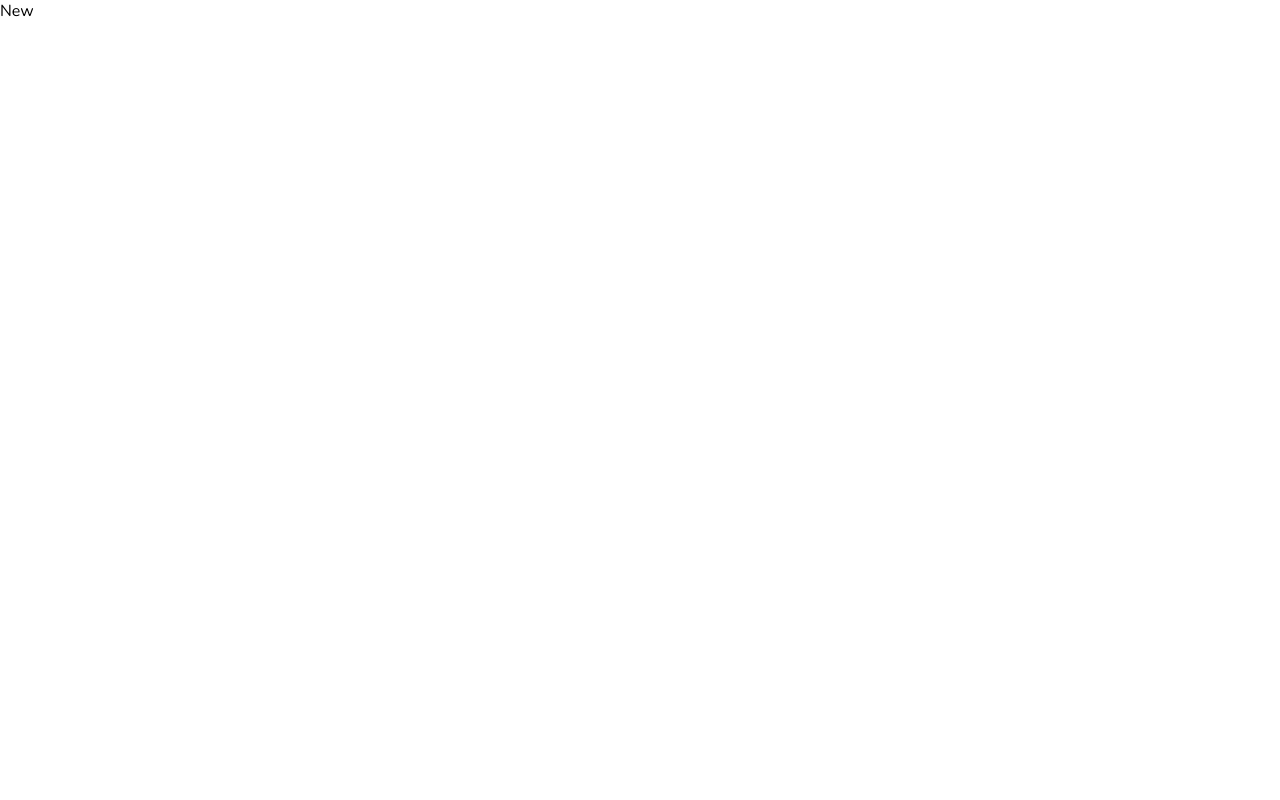
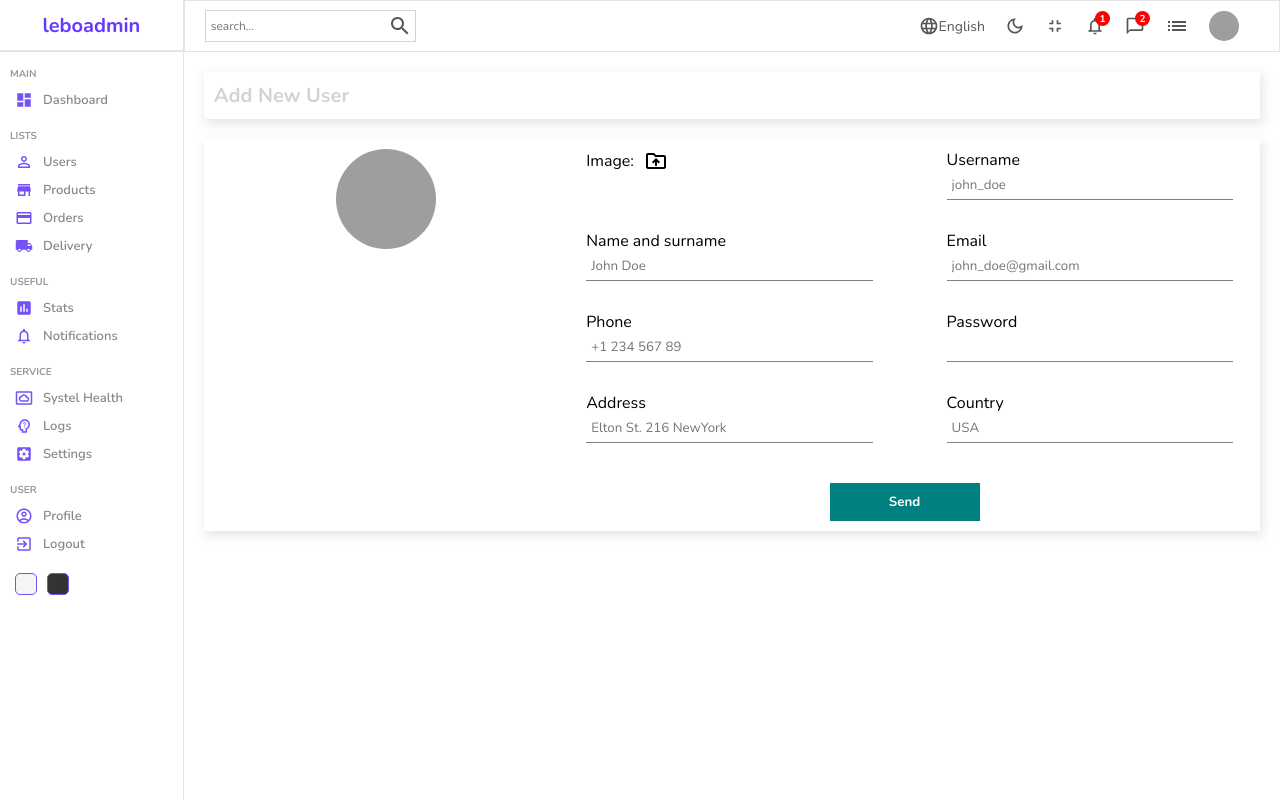
Before and after one commit to tafitahery/firebase, a React (Create React App) app in the folder client/: page /users/new in a window 1280 px wide. Built offline with nearby package versions, Linux system fonts and the light colour scheme; grey boxes are pictures that could not be loaded.

Commit message:
React Form Page Design

```diff
--- a/client/src/App.js
+++ b/client/src/App.js
@@ -5,6 +5,8 @@
 import List from './pages/list/List';
 import New from './pages/new/New';
 import Single from './pages/single/Single';
+
+import { productInputs, userInputs } from './formSource';
 
 function App() {
   return (
@@ -17,12 +19,18 @@
             <Route path="users">
               <Route index element={<List />} />
               <Route path=":userId" element={<Single />} />
-              <Route path="new" element={<New />} />
+              <Route
+                path="new"
+                element={<New inputs={userInputs} title="Add New User" />}
+              />
             </Route>
             <Route path="products">
               <Route index element={<List />} />
               <Route path=":productId" element={<Single />} />
-              <Route path="new" element={<New />} />
+              <Route
+                path="new"
+                element={<New inputs={productInputs} title="Add New Product" />}
+              />
             </Route>
           </Route>
         </Routes>
--- /dev/null
+++ b/client/src/formSource.js
@@ -0,0 +1,76 @@
+export const userInputs = [
+  {
+    id: 1,
+    label: 'Username',
+    type: 'text',
+    placeholder: 'john_doe',
+  },
+  {
+    id: 2,
+    label: 'Name and surname',
+    type: 'text',
+    placeholder: 'John Doe',
+  },
+  {
+    id: 3,
+    label: 'Email',
+    type: 'mail',
+    placeholder: 'john_doe@gmail.com',
+  },
+  {
+    id: 4,
+    label: 'Phone',
+    type: 'text',
+    placeholder: '+1 234 567 89',
+  },
+  {
+    id: 5,
+    label: 'Password',
+    type: 'password',
+  },
+  {
+    id: 6,
+    label: 'Address',
+    type: 'text',
+    placeholder: 'Elton St. 216 NewYork',
+  },
+  {
+    id: 7,
+    label: 'Country',
+    type: 'text',
+    placeholder: 'USA',
+  },
+];
+
+export const productInputs = [
+  {
+    id: 1,
+    label: 'Title',
+    type: 'text',
+    placeholder: 'Apple Macbook Pro',
+  },
+  {
+    id: 2,
+    label: 'Description',
+    type: 'text',
+    placeholder: 'Description',
+  },
+  {
+    id: 3,
+    label: 'Category',
+    type: 'text',
+    placeholder: 'Computers',
+  },
+  {
+    id: 4,
+    label: 'Price',
+    type: 'text',
+    placeholder: '100',
+  },
+  {
+    id: 5,
+    label: 'Stock',
+    type: 'text',
+    placeholder: 'in stock',
+  },
+];
--- a/client/src/pages/new/New.jsx
+++ b/client/src/pages/new/New.jsx
@@ -1,5 +1,63 @@
 import './new.scss';
 
-export default function New() {
-  return <div>New</div>;
+import Sidebar from '../../components/sidebar/Sidebar';
+import Navbar from '../../components/navbar/Navbar';
+
+import { DriveFolderUploadOutlined } from '@mui/icons-material';
+import { useState } from 'react';
+
+export default function New({ inputs, title }) {
+  const [file, setFile] = useState('');
+
+  console.log(file);
+
+  return (
+    <div className="new">
+      <Sidebar />
+      <div className="newContainer">
+        <Navbar />
+        <div className="top">
+          <h1 className="title">{title}</h1>
+        </div>
+        <div className="bottom">
+          <div className="left">
+            <img
+              src={
+                file
+                  ? URL.createObjectURL(file)
+                  : 'https://icon-library.com/images/no-image-icon/no-image-icon-0.jpg'
+              }
+              alt=""
+            />
+          </div>
+          <div className="right">
+            <form>
+              <div className="formInput">
+                <label htmlFor="file">
+                  Image: <DriveFolderUploadOutlined className="icon" />
+                </label>
+                <input
+                  type="file"
+                  id="file"
+                  onChange={(e) => setFile(e.target.files[0])}
+                  style={{ display: 'none' }}
+                />
+              </div>
+              {inputs.map((input) => (
+                <div className="formInput" key={input.id}>
+                  <label htmlFor={input.id}>{input.label}</label>
+                  <input
+                    type={input.type}
+                    placeholder={input.placeholder}
+                    id={input.id}
+                  />
+                </div>
+              ))}
+              <button>Send</button>
+            </form>
+          </div>
+        </div>
+      </div>
+    </div>
+  );
 }
--- a/client/src/pages/new/new.scss
+++ b/client/src/pages/new/new.scss
@@ -0,0 +1,78 @@
+.new {
+  width: 100%;
+  display: flex;
+
+  .newContainer {
+    flex: 6;
+
+    .top,
+    .bottom {
+      -webkit-box-shadow: 2px 4px 10px 1px rgba(0, 0, 0, 0.47);
+      box-shadow: 2px 4px 10px 1px rgba(201, 201, 201, 0.47);
+      padding: 10px;
+      margin: 20px;
+      display: flex;
+
+      .title {
+        color: lightgray;
+        font-size: 20px;
+      }
+
+      .left {
+        flex: 1;
+        text-align: center;
+
+        img {
+          width: 100px;
+          height: 100px;
+          border-radius: 50%;
+          object-fit: cover;
+        }
+      }
+
+      .right {
+        flex: 2;
+
+        form {
+          display: flex;
+          flex-wrap: wrap;
+          gap: 30px;
+          justify-content: space-around;
+
+          .formInput {
+            width: 40%;
+
+            label {
+              display: flex;
+              align-items: center;
+              gap: 10px;
+
+              .icon {
+                cursor: pointer;
+              }
+            }
+
+            input {
+              width: 100%;
+              padding: 5px;
+              border: none;
+              outline: none;
+              border-bottom: 1px solid gray;
+            }
+          }
+
+          button {
+            width: 150px;
+            padding: 10px;
+            border: none;
+            background-color: teal;
+            color: white;
+            cursor: pointer;
+            font-weight: bold;
+            margin-top: 10px;
+          }
+        }
+      }
+    }
+  }
+}
```
